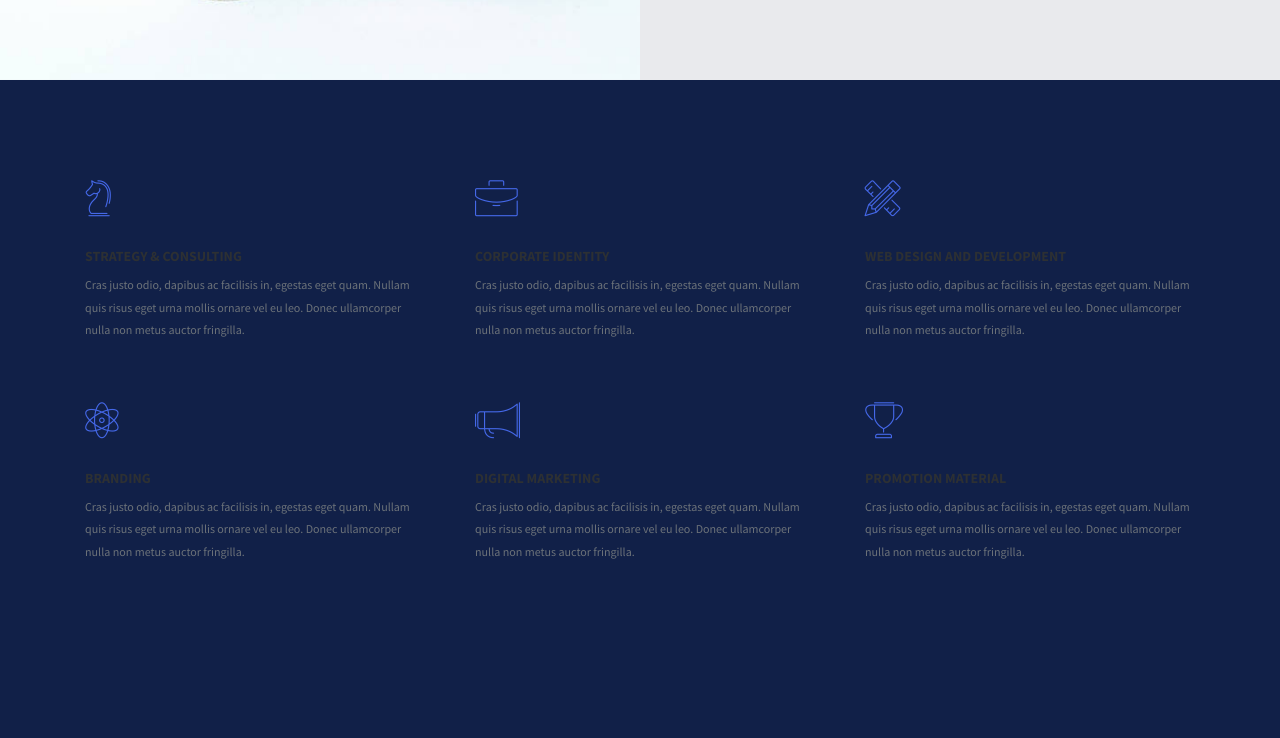
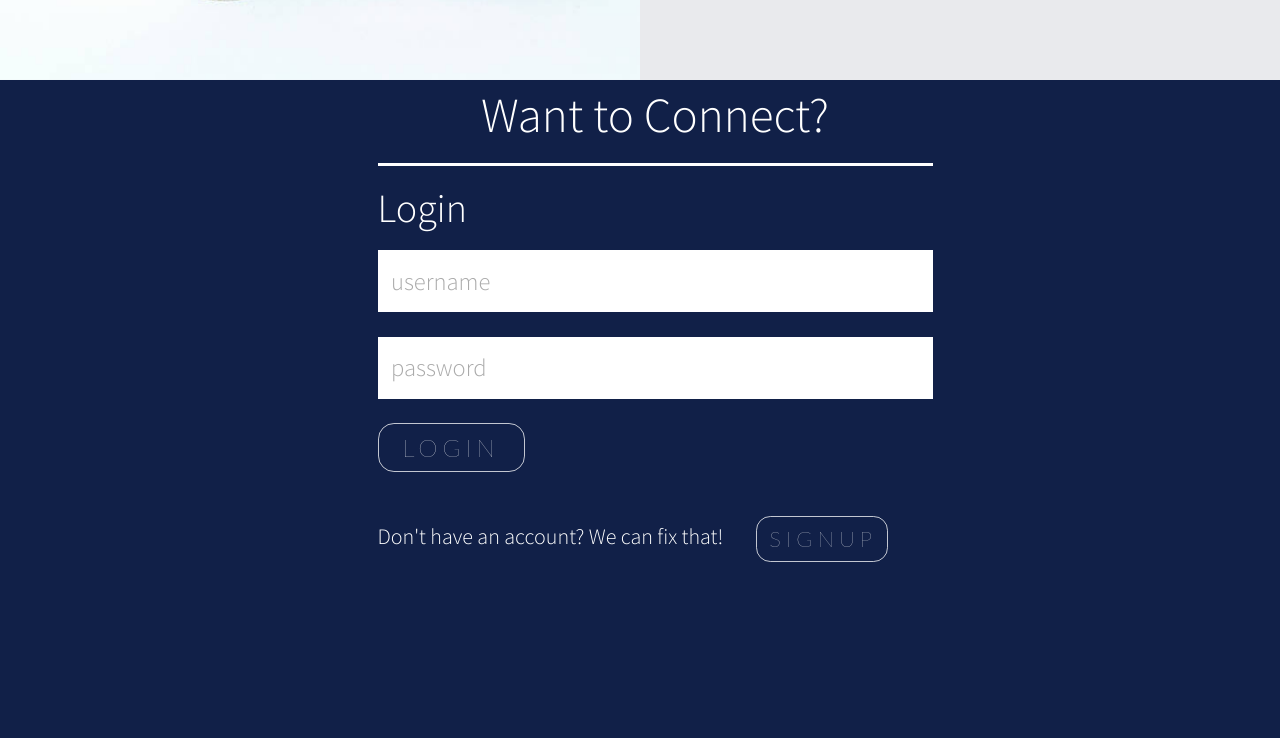
Before and after one commit to 007gauraw/site, a website: page public/index.html in a window 1280 px wide. Shown: the part 1122-1860 px from the top of the page. Drawn offline with nearby package versions, Linux system fonts and the light colour scheme; files whose address does not match are found by name.

Commit message:
merged changes by confilt

```diff
--- a/public/css/main.css
+++ b/public/css/main.css
@@ -602,7 +602,125 @@ ul li {
   width: auto;
 }
 
-/* Floating Button*/
+.title h1 {
+  font-size: 3.5em;
+  color: #fff;
+}
+
+.bar {
+  height: .25em;
+  width: 100%;
+  background: #fff;
+  margin: 1.5em auto 0;
+}
+
+.main {
+  /*  background: $trans-orange;*/
+  min-height: 50vh;
+  position: relative;
+  top:-14vh;
+}
+
+input[type=text], input[type=password] {
+  font-size: 1.75em;
+  padding: .55em;
+  width: 100%;
+  margin-bottom: 1em;
+  border: none;
+}
+input[type=text]::-webkit-input-placeholder, input[type=password]::-webkit-input-placeholder {
+  color: #aaaaaa;
+  position: relative;
+  padding: 0;
+  -webkit-transition: all 0.5s ease;
+  transition: all 0.5s ease;
+}
+input[type=text]::-moz-placeholder, input[type=password]::-moz-placeholder {
+  color: #aaaaaa;
+  position: relative;
+  padding: 0;
+  -webkit-transition: all 0.5s ease;
+  transition: all 0.5s ease;
+}
+input[type=text]:-ms-input-placeholder, input[type=password]:-ms-input-placeholder {
+  color: #aaaaaa;
+  position: relative;
+  padding: 0;
+  -webkit-transition: all 0.5s ease;
+  transition: all 0.5s ease;
+}
+input[type=text]::placeholder, input[type=password]::placeholder {
+  color: #aaaaaa;
+  position: relative;
+  padding: 0;
+  -webkit-transition: all 0.5s ease;
+  transition: all 0.5s ease;
+}
+input[type=text]:hover::-webkit-input-placeholder, input[type=text]:focus::-webkit-input-placeholder, input[type=password]:hover::-webkit-input-placeholder, input[type=password]:focus::-webkit-input-placeholder {
+  padding-top: 3em;
+}
+input[type=text]:hover::-moz-placeholder, input[type=text]:focus::-moz-placeholder, input[type=password]:hover::-moz-placeholder, input[type=password]:focus::-moz-placeholder {
+  padding-top: 3em;
+}
+input[type=text]:hover:-ms-input-placeholder, input[type=text]:focus:-ms-input-placeholder, input[type=password]:hover:-ms-input-placeholder, input[type=password]:focus:-ms-input-placeholder {
+  padding-top: 3em;
+}
+input[type=text]:hover::placeholder, input[type=text]:focus::placeholder, input[type=password]:hover::placeholder, input[type=password]:focus::placeholder {
+  padding-top: 3em;
+}
+
+.form h2 {
+  text-align: left;
+  font-weight: 100;
+  color: #fff;
+  margin-bottom: .5em;
+}
+.form h4 {
+  font-weight: 100;
+  color: #fff;
+  margin-top: 2em;
+}
+
+.login, .signup {
+  color: white;
+  width: 6em;
+  font-family: Lato;
+  font-weight: 100;
+  font-size: 1.75em;
+  border: 1px solid rgba(255, 255, 255, 0.75);
+  background: transparent;
+  -webkit-transition: all 200ms ease-in;
+  transition: all 200ms ease-in;
+  border-radius: .65em;
+}
+.login:hover, .signup:hover, .login:focus, .signup:focus {
+  background: #fff;
+  color: #f58421;
+  border: none;
+}
+
+.signup {
+  font-size: 1em;
+  position: relative;
+  left: 1.5em;
+}
+
+h1, h2 h3, h4, h5, h6, input {
+  font: Lato;
+  font-weight: 100;
+}
+#teams{
+	background: white;
+}
+
+#teams ul li {
+    list-style: circle;
+    color: gray;
+    text-align: start;
+}
+
+
+/* Floating Button */
 
 /* .float-container{
 	bottom: 0;
@@ -633,37 +751,3 @@ ul li {
 }
 
 [tooltip]:before {
-  bottom: 25%;
-  font-family: arial;
-  font-weight: 600;
-  border-radius: 2px;
-  background: #585858;
-  color: #fff;
-  content: attr(tooltip);
-  font-size: 12px;
-  visibility: hidden;
-  opacity: 0;
-  padding: 5px 7px;
-  margin-right: 12px;
-  position: absolute;
-  right: 100%;
-  white-space: nowrap;
-}
-
-[tooltip]:hover:before,
-[tooltip]:hover:after {
-  visibility: visible;
-  opacity: 1;
-}
-<<<<<<< HEAD
-#teams{
-	background: white;
-}
-
-#teams ul li {
-    list-style: circle;
-    color: gray;
-    text-align: start;
-}
-=======
- */
--- a/public/index.html
+++ b/public/index.html
@@ -92,7 +92,7 @@
 <!-- services section -->
 <section id="services" class="services service-section">
   <div class="container">
-    <div class="row">
+<!--     <div class="row">
       <div class="col-md-4 col-sm-6 services"> <span class="icon icon-strategy"></span>
         <div class="services-content">
           <h5>Strategy & Consulting</h5>
@@ -129,7 +129,23 @@
           <p>Cras justo odio, dapibus ac facilisis in, egestas eget quam. Nullam quis risus eget urna mollis ornare vel eu leo. Donec ullamcorper nulla non metus auctor fringilla.</p>
         </div>
       </div>
+    </div> -->
+    <div class="container main">
+  <div class="row">
+    <div class="col-md-6 col-md-offset-3 text-center title">
+      <h1>Want to Connect?</h1>
+      <div class="bar"></div>
     </div>
+  </div>
+  <div class="row">
+    <div class="col-md-6 col-md-offset-3 form">
+      <h2>Login</h2>
+      <input type="text" name="username" placeholder="username"/><br/>
+      <input type="password" name="password" placeholder="password"/><a class="btn btn-default login" href="#0">login</a>
+      <h4>Don't have an account? We can fix that!<span><a class="btn btn-default signup" href="#0">Signup</a></span></h4>
+    </div>
+  </div>
+</div>
   </div>
 </section>
 <!-- services section -->
@@ -267,7 +283,7 @@
 					or activity involving fraudulent intentions. Our position on
 					fraud extends to all parties including insurance companies,
 					suppliers, customers, and our employees.
-				</li></ul>
+				<li></ul>
 				</p>
 			</div>
 		<div class="overlay">
```
